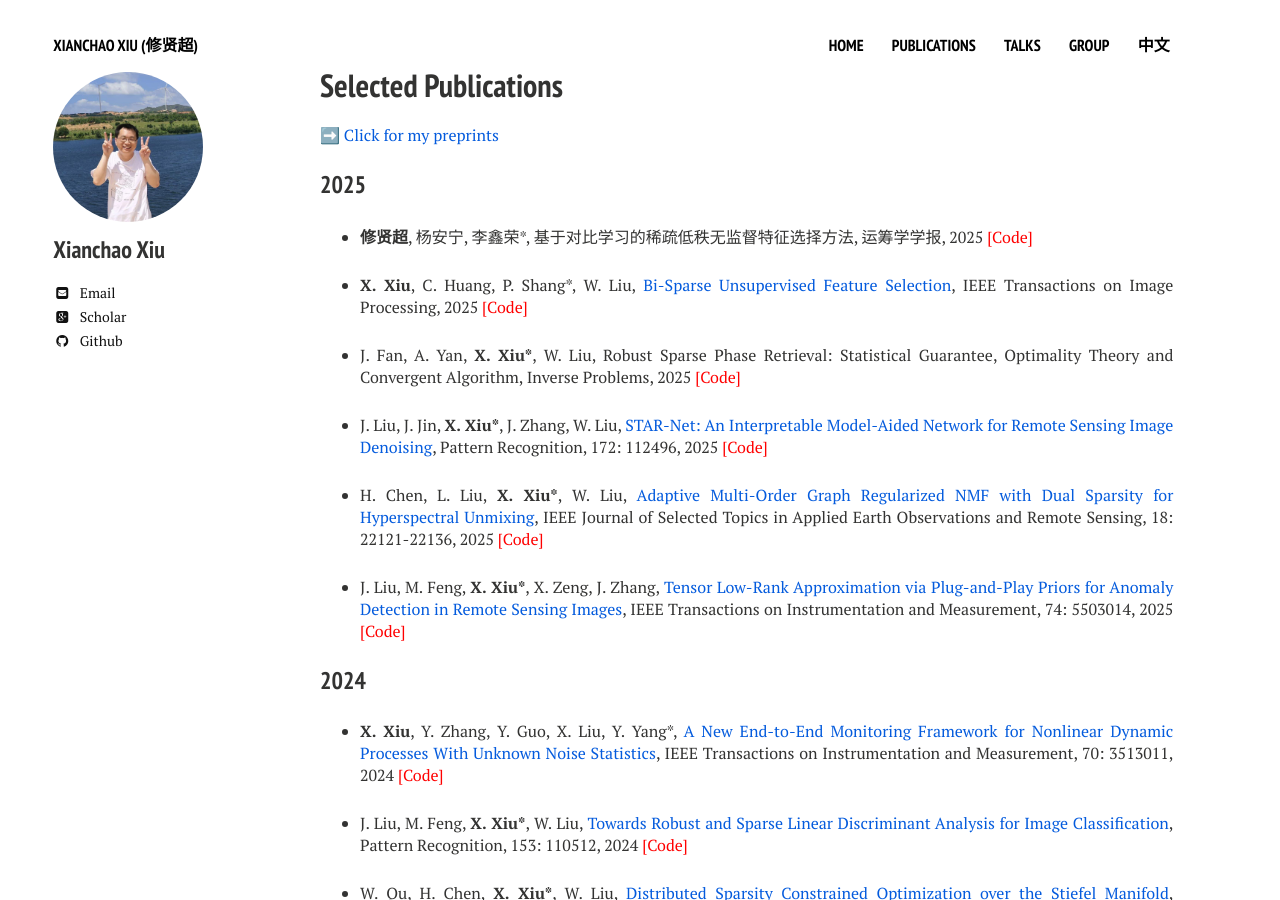
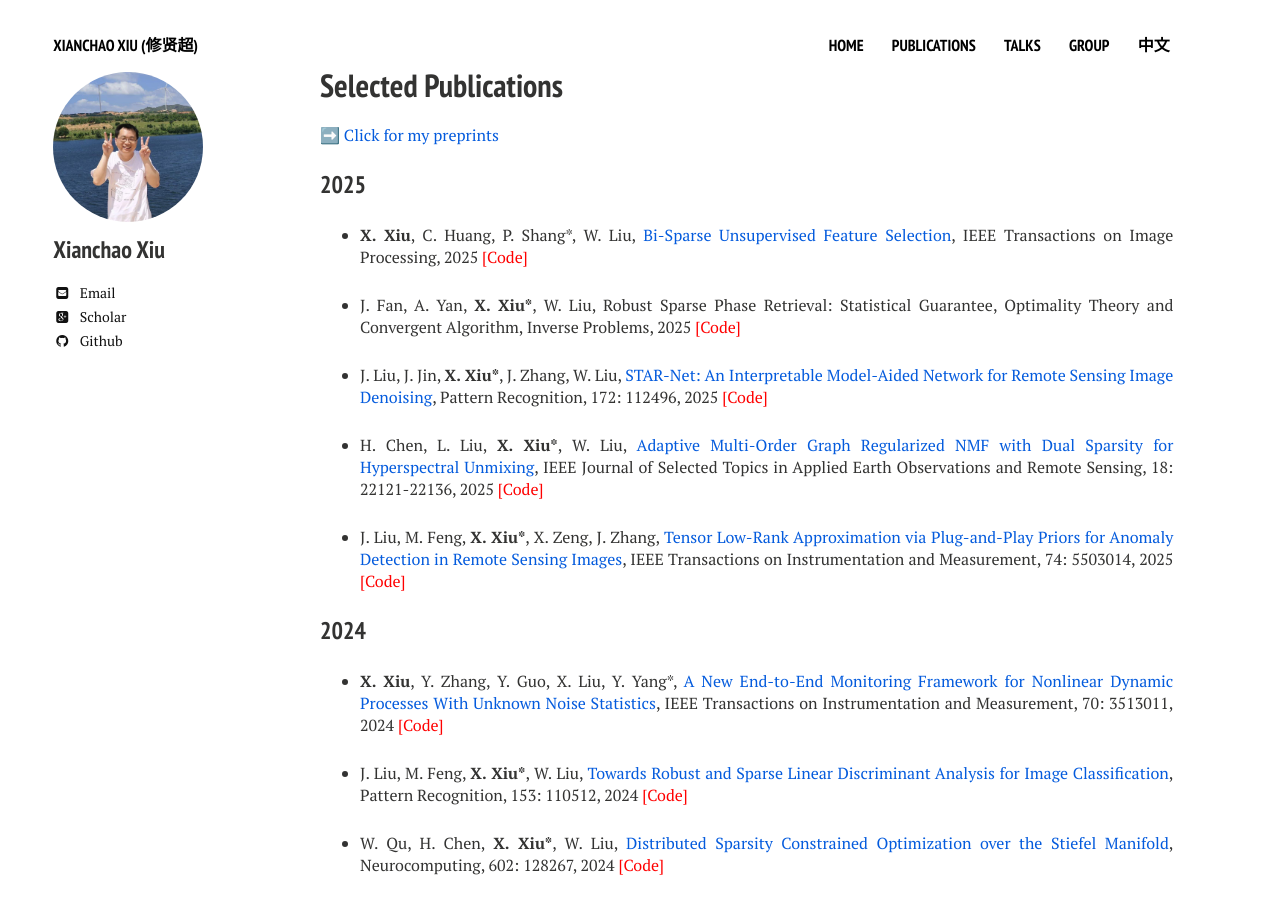
Before and after one commit to xianchaoxiu/xianchaoxiu.github.io, a Jekyll site: the page built from publications/index.md, in a window 1280 px wide and 900 px high. Built offline with Jekyll 4.4.1, drawn with Linux system fonts in a browser that asks for light colours; nearby versions of some CDN libraries.

Commit message:
Update index.md

```diff
--- a/publications/index.md
+++ b/publications/index.md
@@ -13,7 +13,6 @@ share: false
 
 ### 2025
 
-* <b>修贤超</b>, 杨安宁, 李鑫荣*, 基于对比学习的稀疏低秩无监督特征选择方法, 运筹学学报, 2025 <a href="https://github.com/xianchaoxiu/DSCOFS-CL" class="textlink" target="_blank" style="color: red;">[Code]</a>
 
 * <b>X. Xiu</b>, C. Huang, P. Shang*, W. Liu, <a href="https://ieeexplore.ieee.org/document/11207158" class="textlink" target="_blank">Bi-Sparse Unsupervised Feature Selection</a>, IEEE Transactions on Image Processing, 2025 <a href="https://github.com/xianchaoxiu/BSUFS" class="textlink" target="_blank" style="color: red;">[Code]</a>
 
```
